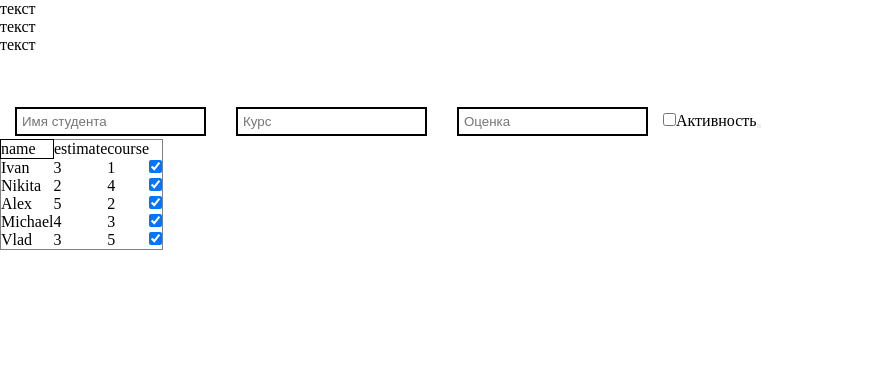
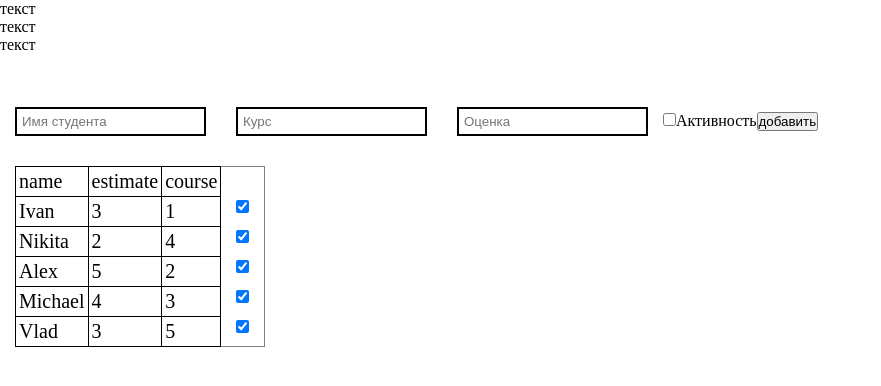
Before and after one commit to OlyaUsachova/JS-hometasks, a plain HTML site: page index.html in a window 1280 px wide. Shown: the whole page, without its empty margins (0-881 px from the left). Drawn offline with Linux system fonts and the light colour scheme.

Commit message:
Cheching

```diff
--- a/index.html
+++ b/index.html
@@ -30,12 +30,12 @@
 
 
 
-<table>
+<table class="t_style">
     <thead>
         <tr class="tr_style">
             <td class="td_style">name</td>
-            <td>estimate</td>
-            <td>course</td>
+            <td class="td_style">estimate</td>
+            <td class="td_style">course</td>
         </tr>
     </thead>
     <tbody>
--- a/scripts.js
+++ b/scripts.js
@@ -88,6 +88,7 @@ function renderAddStudent(){
         let buttonAdd = document.createElement("button");
         buttonAdd.type = "button";
         buttonAdd.id = "add";
+        buttonAdd.innerHTML = "добавить";
         buttonAdd.addEventListener("click", event => {
 
         });
@@ -112,18 +113,22 @@ function renderStudents() {
         let tr = document.createElement("tr");
         let tdName = document.createElement("td");
         tdName.innerHTML = students[i].name;
+        tdName.className = "td_style";
         tr.appendChild(tdName);
 
         let tdEstimate = document.createElement("td");
         tdEstimate.innerHTML = students[i].estimate;
+        tdEstimate.className = "td_style";
         tr.appendChild(tdEstimate);
 
         let tdCourse = document.createElement("td");
         tdCourse.innerHTML = students[i].course;
+        tdCourse.className = "td_style";
         tr.appendChild(tdCourse);
 
         let input = document.createElement("input");
         input.type = "checkbox";
+        input.className = "check_style";
         input.setAttribute("checked", "checked");
         tr.appendChild(input);
 
--- a/styles.css
+++ b/styles.css
@@ -14,13 +14,22 @@
     padding: 5px 5px;
     border-radius: 0;
     border: 2px solid black;
+    margin-bottom: 30px;
 }
 
-table{
+.check_style{
+    margin: 3px 15px;
+
+}
+
+.t_style{
     border-collapse: collapse;
     border: 1px solid grey;
+    margin-left: 15px;
 }
 
 .td_style{
     border: 1px solid black;
+    padding: 3px;
+    font-size: 20px;
 }
```
